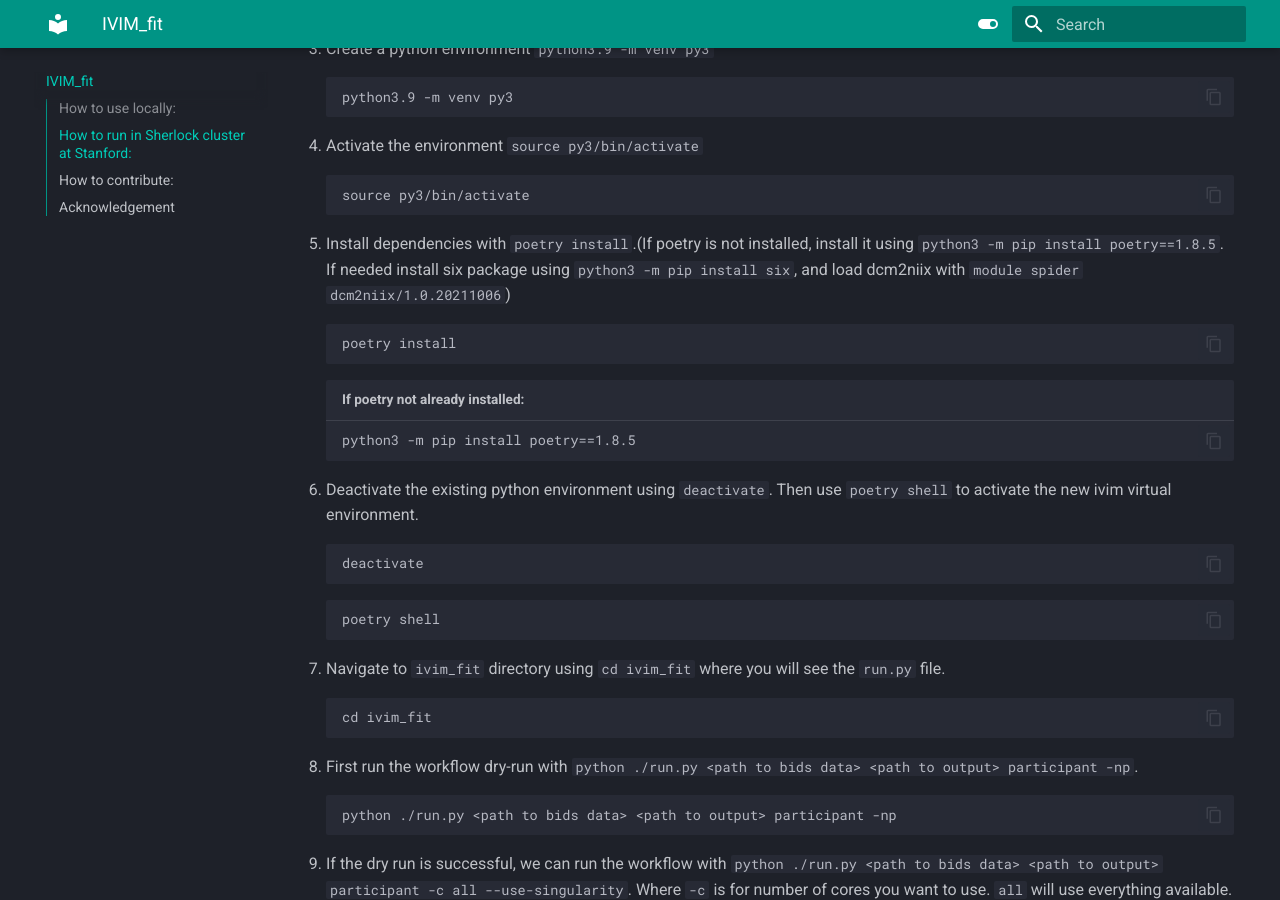
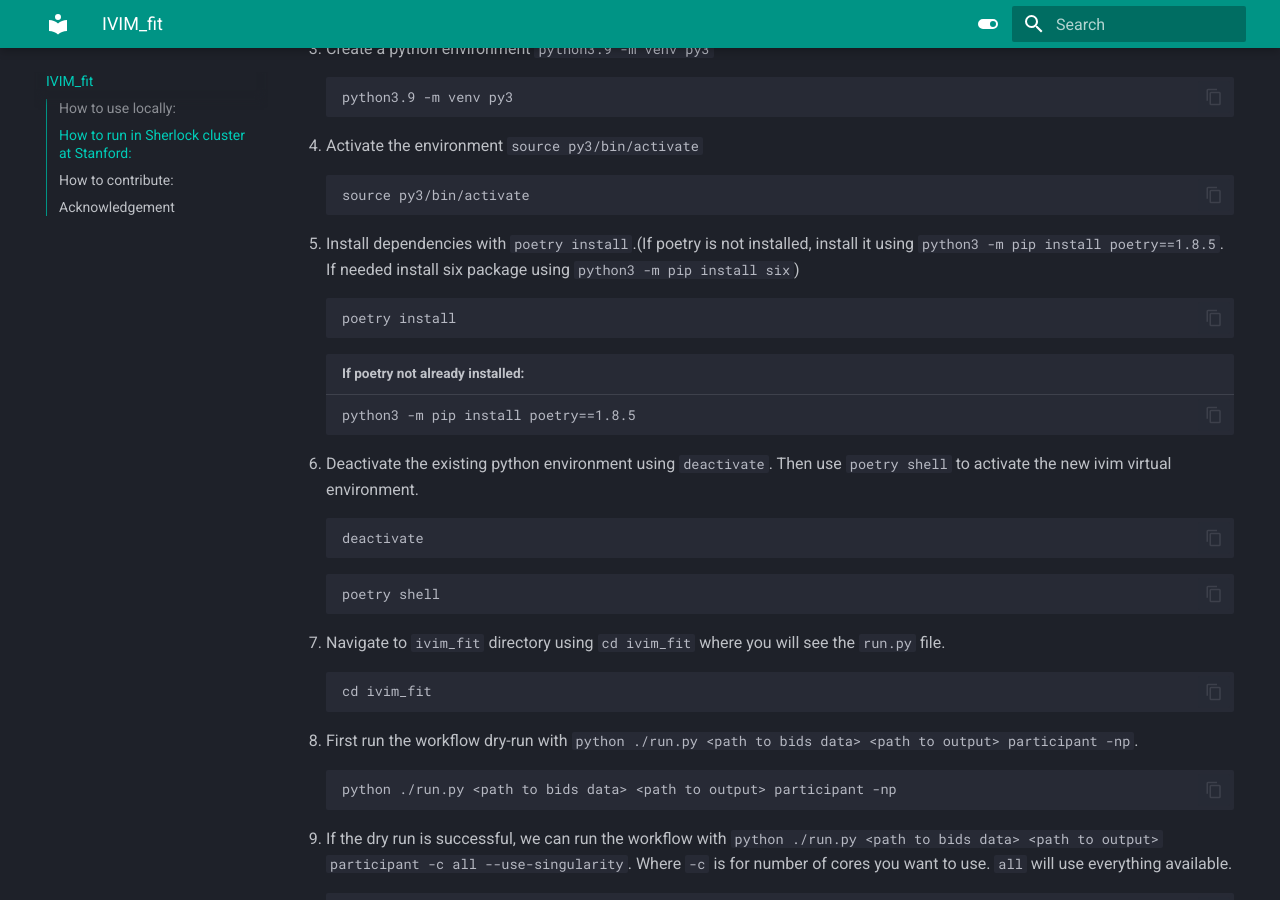
Before and after one commit to kzsf/IVIM_docs, an MkDocs documentation site: the page built from docs/index.md, in a window 1280 px wide and 900 px high, scrolled down 1246 px. Built offline with MkDocs 1.6.1 and Material for MkDocs 9.7.7, drawn with Linux system fonts in a browser that asks for light colours.

Commit message:
Changed sherlock instructions

````diff
--- a/docs/index.md
+++ b/docs/index.md
@@ -47,7 +47,7 @@ python3.9 -m venv py3
 ```
 source py3/bin/activate
 ```
-6. Install dependencies with `poetry install`.(If poetry is not installed, install it using `python3 -m pip install poetry==1.8.5`. If needed install six package using `python3 -m pip install six`, and load dcm2niix with `module spider dcm2niix/1.0.20211006`)
+6. Install dependencies with `poetry install`.(If poetry is not installed, install it using `python3 -m pip install poetry==1.8.5`. If needed install six package using `python3 -m pip install six`)
 ```
 poetry install
 ```
````
